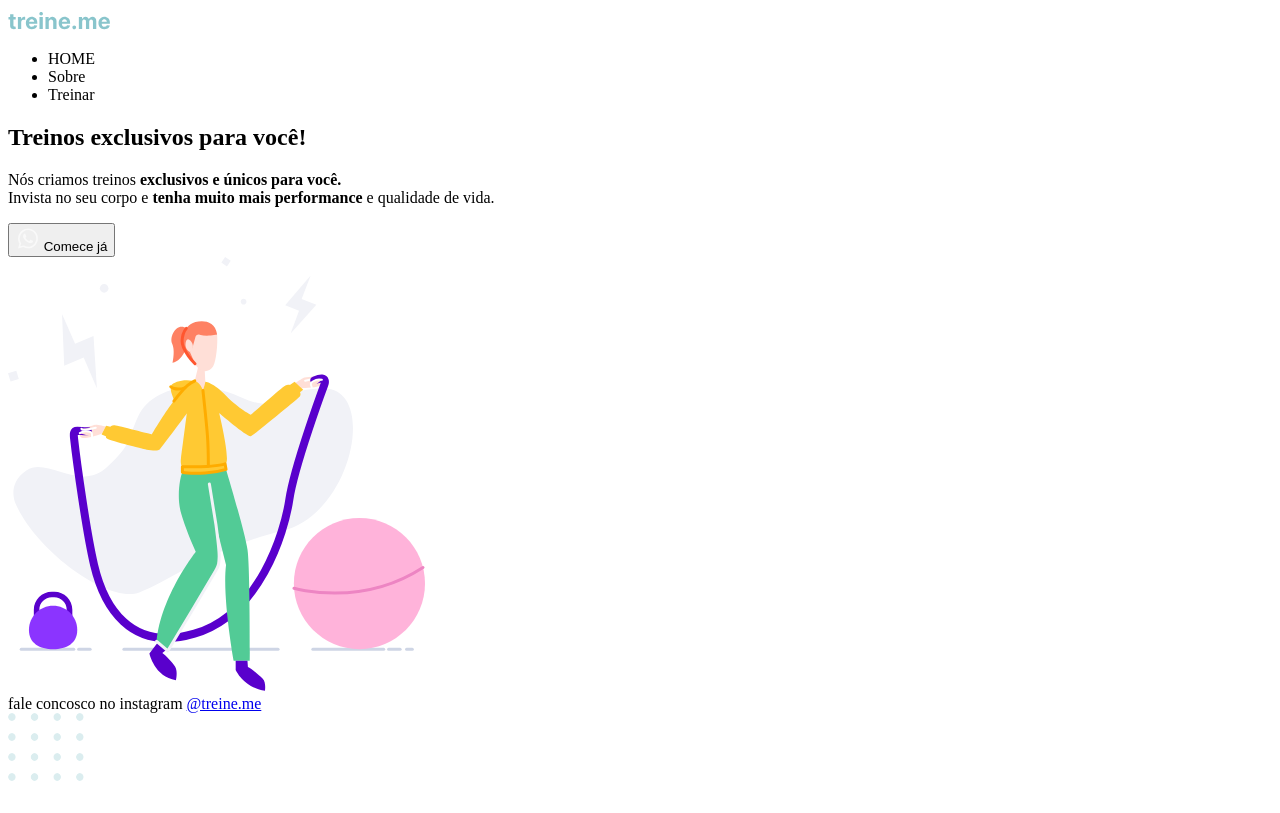
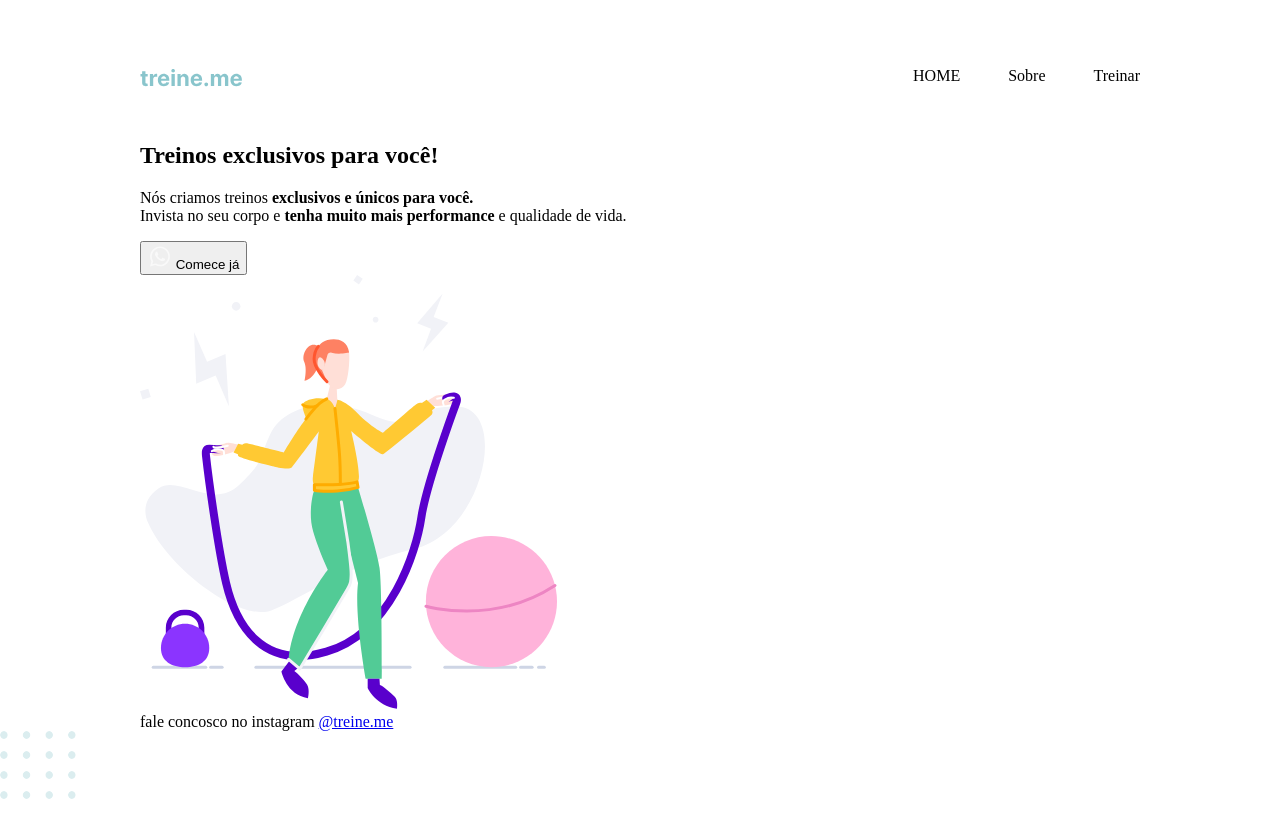
Before and after one commit to ViniciusBruno90/Explorer-02, a plain HTML site: page index.html in a window 1280 px wide. Drawn offline with Linux system fonts and the light colour scheme.

Commit message:
css/index

```diff
--- a/index.html
+++ b/index.html
@@ -4,6 +4,7 @@
     <meta charset="UTF-8" />
     <meta name="viewport" content="width=device-width, initial-scale=1.0" />
     <title>Treine.me</title>
+    <link rel="stylesheet" href="./style.css">
   </head>
   <body>
     <div class="page">
--- /dev/null
+++ b/style.css
@@ -0,0 +1,25 @@
+body {
+  margin: 0;
+}
+
+.page {
+  width: 1000px;
+  margin: 65px auto 0;
+}
+
+header {
+  display: flex;
+  justify-content: space-between;
+  align-items: center;
+
+  margin-bottom: 55px;
+}
+
+header ul {
+  list-style: none;
+  display: flex;
+  /* justify-content: space-around; */
+  gap: 48px;
+  margin: 0;
+  padding: 0;
+}
```
